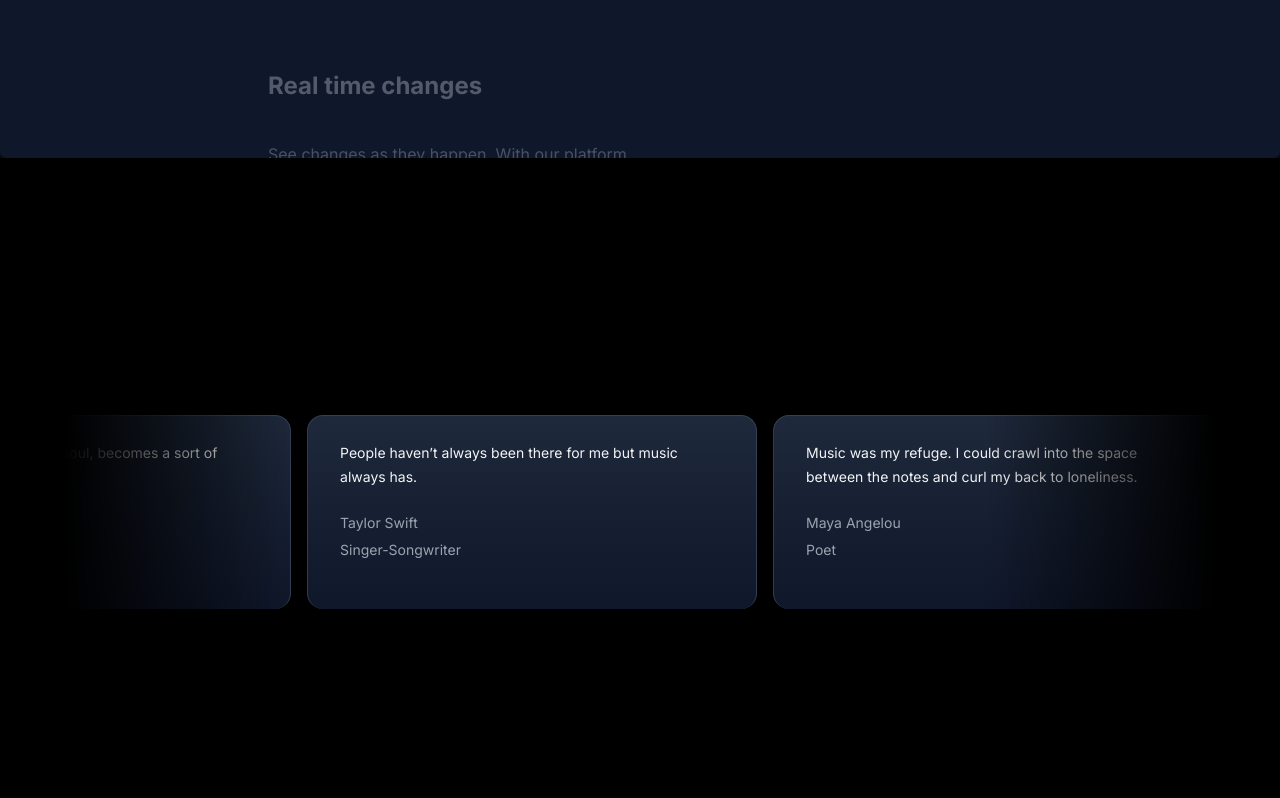
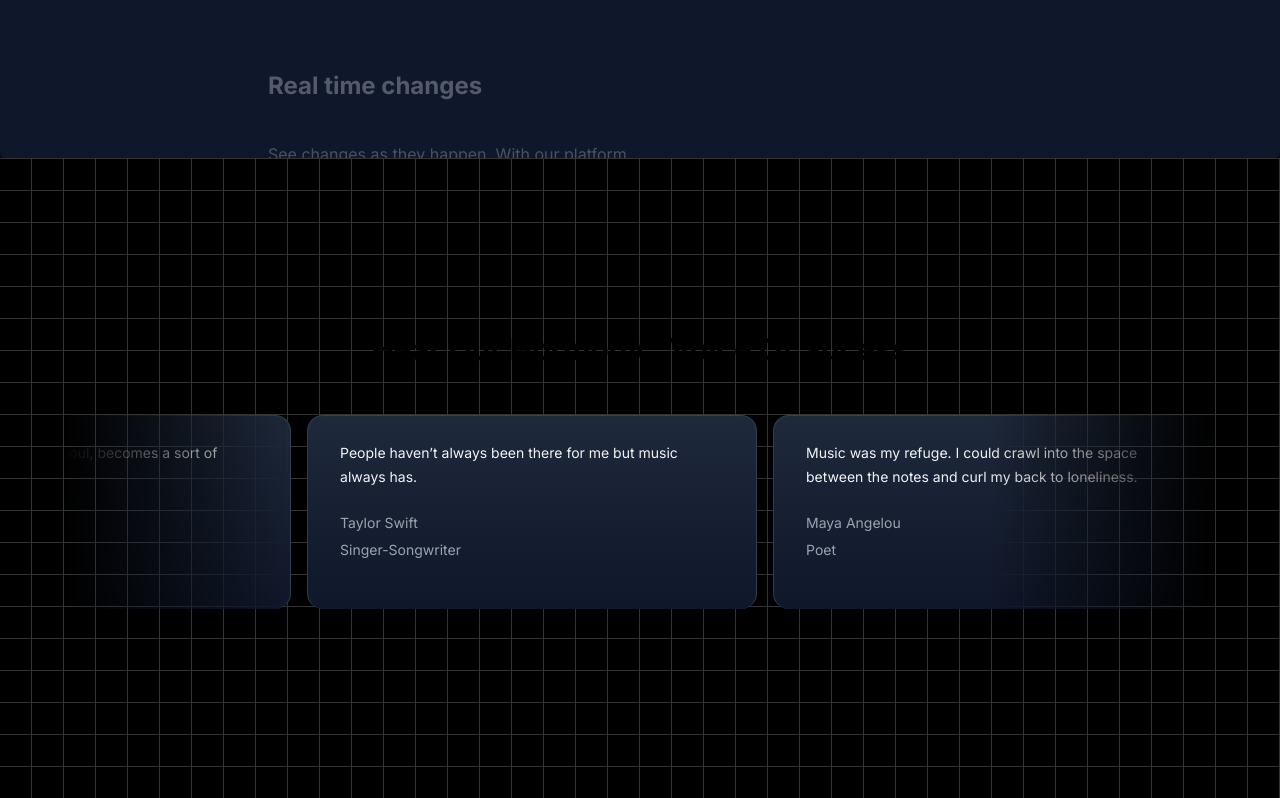
Before and after one commit to kushwahadev/musical_school, a Next.js app: page / in a window 1280 px wide. Shown: the part 1690-2488 px from the top of the page. Built offline with nearby package versions, Linux system fonts and the light colour scheme.

Commit message:
add background grids

```diff
--- a/package.json
+++ b/package.json
@@ -10,7 +10,8 @@
   },
   "dependencies": {
     "clsx": "^2.1.0",
-    "framer-motion": "^11.0.8",
+    "framer-motion": "^11.0.12",
+    "mini-svg-data-uri": "^1.4.4",
     "next": "14.1.0",
     "react": "^18",
     "react-dom": "^18",
--- a/src/components/TestimonialCards.tsx
+++ b/src/components/TestimonialCards.tsx
@@ -49,7 +49,10 @@ const musicSchoolTestimonial = [
 
 function MusicSchoolTestimonialCards() {
   return (
-    <div className="h-[40rem] w-full dark:bg-black dark:bg-grid-white/[0.2] relative flex flex-col items-center justify-center overflow-hidden">
+    <div
+      className="h-[40rem] w-full dark:bg-black dark:bg-grid-white/[0.2]
+    relative flex flex-col items-center justify-center overflow-hidden"
+    >
       <h2 className="text-3xl font-bold text-center mb-8 z-10">
         Hear Our Hormony : Voice Of Sucess
       </h2>
--- a/tailwind.config.ts
+++ b/tailwind.config.ts
@@ -1,4 +1,8 @@
 import type { Config } from "tailwindcss";
+
+const svgToDataUri = require("mini-svg-data-uri");
+
+const colors = require("tailwindcss/colors");
 
 const {
   default: flattenColorPalette,
@@ -14,6 +18,30 @@ function addVariablesForColors({ addBase, theme }: any) {
   addBase({
     ":root": newVars,
   });
+}
+
+// svg patterns
+function addSvgPatterns({ matchUtilities, theme }: any) {
+  matchUtilities(
+    {
+      "bg-grid": (value: any) => ({
+        backgroundImage: `url("${svgToDataUri(
+          `<svg xmlns="http://www.w3.org/2000/svg" viewBox="0 0 32 32" width="32" height="32" fill="none" stroke="${value}"><path d="M0 .5H31.5V32"/></svg>`
+        )}")`,
+      }),
+      "bg-grid-small": (value: any) => ({
+        backgroundImage: `url("${svgToDataUri(
+          `<svg xmlns="http://www.w3.org/2000/svg" viewBox="0 0 32 32" width="8" height="8" fill="none" stroke="${value}"><path d="M0 .5H31.5V32"/></svg>`
+        )}")`,
+      }),
+      "bg-dot": (value: any) => ({
+        backgroundImage: `url("${svgToDataUri(
+          `<svg xmlns="http://www.w3.org/2000/svg" viewBox="0 0 32 32" width="16" height="16" fill="none"><circle fill="${value}" id="pattern-circle" cx="10" cy="10" r="1.6257413380501518"></circle></svg>`
+        )}")`,
+      }),
+    },
+    { values: flattenColorPalette(theme("backgroundColor")), type: "color" }
+  );
 }
 
 const config: Config = {
@@ -54,6 +82,6 @@ const config: Config = {
       },
     },
   },
-  plugins: [addVariablesForColors],
+  plugins: [addVariablesForColors, addSvgPatterns],
 };
 export default config;
```
Also changed, not shown: 1 other file (tests, documents, lock files or other folders).
